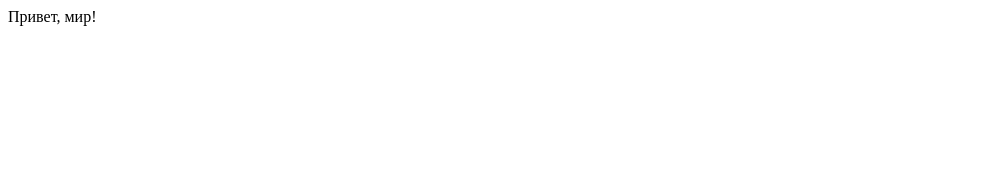
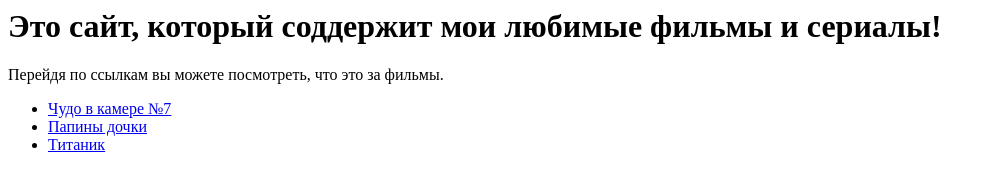
Before and after one commit to pronkina1987/pronkina1987.github.io, a plain HTML site: page index.html in a window 1280 px wide. Shown: the whole page, without its empty margins (0-994 px from the left). Drawn offline with Linux system fonts and the light colour scheme.

Commit message:
Добавление первой информации

```diff
--- a/index.html
+++ b/index.html
@@ -6,7 +6,13 @@
         </head>
 
         <body>
-            Привет, мир!
+            <h1>Это сайт, который соддержит мои любимые фильмы и сериалы!</h1>
+            <p>Перейдя по ссылкам вы можете посмотреть, что это за фильмы.</p>
+            <ul>
+                <li><a href="page2.html">Чудо в камере №7</a></li>
+                <li><a href="page3.html">Папины дочки</a></li>
+                <li><a href="page4.html">Титаник</a></li>
+            </ul>
         </body>
 
     </html>
```
Also changed, not shown: page2.html (added, +12 -0 lines), page3.html (added, +12 -0 lines), page4.html (added, +12 -0 lines), style.css (added), 1 other file.
